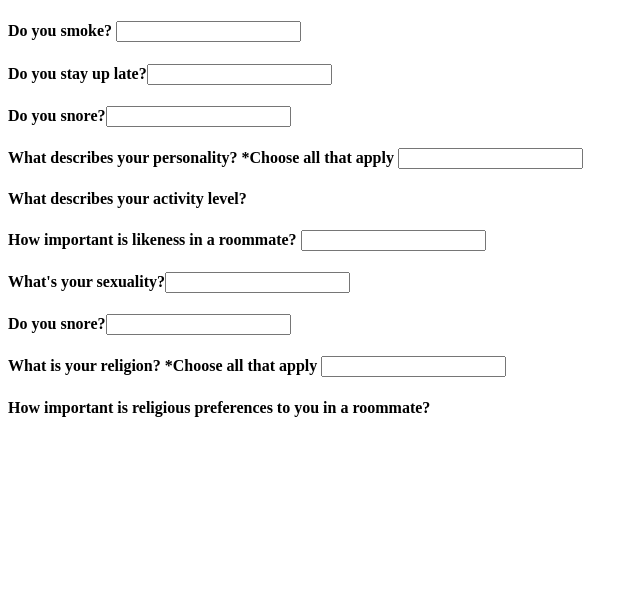
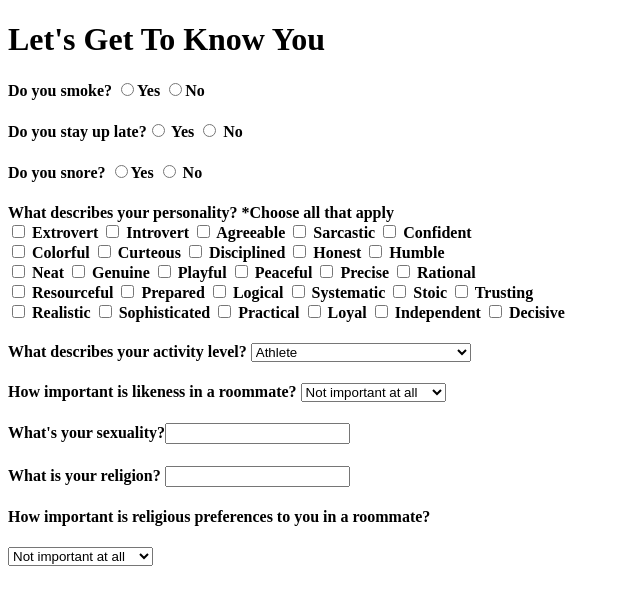
Before and after one commit to ruckerjanthony/RoomE, a Python web app: template RoomE/Templates/start.html in a window 1280 px wide. Shown: the top 605 px of the page, without its empty margins (0-640 px from the left). Run offline with Jinja, Linux system fonts and the light colour scheme; the template is opened without the code that fills it, so the values that code supplies are empty.

Commit message:
Added a Preference Page for new users.

```diff
--- a/RoomE/Templates/sign_up.html
+++ b/RoomE/Templates/sign_up.html
@@ -17,9 +17,8 @@
 
 
 
+  <
 
-  <input type="radio" name="gender" value="Male">Male
-<input type="radio" name="gender" value="Female">Female
 
 <h4>  Birthday <br>
    <select name="birthday months">
--- a/RoomE/Templates/start.html
+++ b/RoomE/Templates/start.html
@@ -5,17 +5,88 @@
     <title>What about you?</title>
   </head>
   <body>
+
+    <h1>
+      Let's Get To Know You </h1>
     <form method="post" action="">
-      <h4> Do you smoke? <input type="text" name= "name"></h4>
-      <h4> Do you stay up late?<input type= "text" name= "email"> </h4>
-      <h4> Do you snore?<input type="password" name="password"></h4>
-      <h4>What describes your personality? *Choose all that apply <input type="password" name="confirm password"></h4>
-      <h4> What describes your activity level? </h4>
-      <h4> How important is likeness in a roommate? <input type="text" name= "name"></h4>
+      <h4> Do you smoke? <input type="radio" name="smoke?" value="yes">Yes
+    <input type="radio" name="smoke?" value="no">No</h4>
+      <h4> Do you stay up late?<input type= "radio" name= "late riser?" value="yes"> Yes
+      <input type="radio" name="late riser?" value= "no" > No </h4>
+      <h4> Do you snore? <input type="radio" name="snore?" value="yes">Yes
+      <input type="radio" name="snore?" value="no"</h4> No
+
+      <h4>What describes your personality? *Choose all that apply <br>
+        <input type="checkbox" name="traits"> Extrovert
+        <input type= "checkbox" name=traits> Introvert
+        <input type= "checkbox" name= "traits"> Agreeable
+        <input type= "checkbox" name= "traits"> Sarcastic
+        <input type= "checkbox" name= "traits"> Confident
+        <br>
+        <input type= "checkbox" name="traits"> Colorful
+        <input type="checkbox" name="traits"> Curteous
+        <input type="checkbox" name= "traits"> Disciplined
+        <input type= "checkbox" name="traits"> Honest
+        <input type= "checkbox" name= "traits"> Humble
+        <br>
+        <input type= "checkbox" name= "trait"> Neat
+        <input type= "checkbox" name= "traits"> Genuine
+        <input type="checkbox" name="traits"> Playful
+        <input type= "checkbox" name= "traits"> Peaceful
+        <input type= "checkbox" name="traits"> Precise
+        <input type="checkbox" name="traits"> Rational
+        <br>
+        <input type="checkbox" name= "traits"> Resourceful
+        <input type= "checkbox" name="traits"> Prepared
+        <input type= "checkbox" name= "traits"> Logical
+        <input type= "checkbox" name= "trait"> Systematic
+        <input type= "checkbox" name= "traits"> Stoic
+        <input type="checkbox" name="traits"> Trusting
+        <br>
+        <input type= "checkbox" name="traits"> Realistic
+        <input type="checkbox" name="traits"> Sophisticated
+        <input type="checkbox" name= "traits"> Practical
+        <input type= "checkbox" name="traits"> Loyal
+        <input type= "checkbox" name= "traits"> Independent
+        <input type= "checkbox" name= "traits"> Decisive </h4>
+
+
+
+
+
+      <h4> What describes your activity level?
+
+         <select name="activity level">
+        <option value="Athlete">Athlete</option>
+        <option value="Occasionally">Work Out Occasionally</option>
+        <option value="Trying">Would like to work out more</option>
+        <option value="Meh">Don't really exercise</option>
+        <option value="Nah">Never hit the gym a day in my life</option>
+      </select>
+
+        <h4> How important is likeness in a roommate?
+
+         <select name="likeness?">
+        <option value="NIAA">Not important at all </option>
+        <option value="NTI">Not that important</option>
+        <option value="SI">Somewhat important</option>
+        <option value="KI">Kind of Important</option>
+        <option value="VI">Very Important</option>
+      </select>
+
       <h4> What's your sexuality?<input type= "text" name= "email"> </h4>
-      <h4> Do you snore?<input type="password" name="password"></h4>
-      <h4>What is your religion? *Choose all that apply <input type="password" name="confirm password"></h4>
+
+      <h4>What is your religion? <input type="text" name="religion?"></h4>
+
       <h4> How important is religious preferences to you in a roommate? </h4>
+
+       <select name="likeness?">
+      <option value="NIAA">Not important at all </option>
+      <option value="NTI">Not that important</option>
+      <option value="SI">Somewhat important</option>
+      <option value="KI">Kind of Important</option>
+      <option value="VI">Very Important</option>
+    </select>
 
     </form>
 
--- a/RoomE/Templates/start_2.html
+++ b/RoomE/Templates/start_2.html
@@ -13,9 +13,6 @@
       <h4> Describe your social level:</h4>
       <h4> What are some hobbies that you enjoy?  <input type="text" name= "name"></h4>
       <h4> What's your sexuality?<input type= "text" name= "email"> </h4>
-      <h4> Do you snore?<input type="password" name="password"></h4>
-      <h4>What is your religion? *Choose all that apply <input type="password" name="confirm password"></h4>
-      <h4> How important is religious preferences to you in a roommate? </h4>
 
   </body>
 </html>
```
